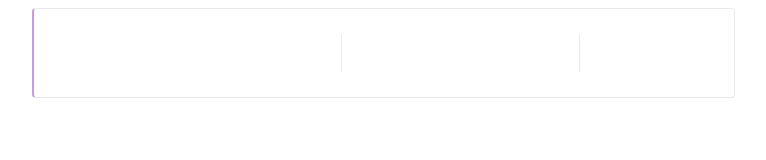
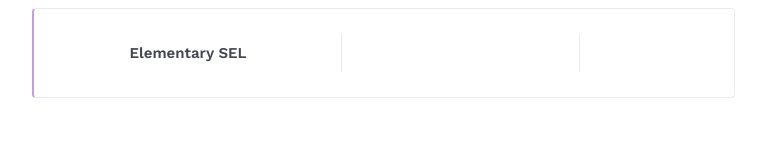
Before and after one commit to gomezv9/hi-app, an Angular app: page / in a window 1280 px wide. Shown: the top 160 px of the page, without its empty margins (258-1024 px from the left). Built offline with nearby package versions, Linux system fonts and the light colour scheme.

Commit message:
add google font

```diff
--- a/src/app/app.component.scss
+++ b/src/app/app.component.scss
@@ -1,5 +1,8 @@
+@import url('https://fonts.googleapis.com/css2?family=Work+Sans:wght@400;500;600&display=swap');
+
 .container {
   max-width: 700px;
   height: auto;
   margin: 0 auto;
+  font-family: 'Work Sans', sans-serif;
 }
--- a/src/app/capacities/capacities.component.html
+++ b/src/app/capacities/capacities.component.html
@@ -1,5 +1,7 @@
 <div class="capacity">
-  <div class="col col1"></div>
+  <div class="col col1">
+    <span>Elementary SEL</span>
+  </div>
   <div class="col col2"></div>
   <div class="col col3"></div>
 </div>
--- a/src/app/capacities/capacities.component.scss
+++ b/src/app/capacities/capacities.component.scss
@@ -6,12 +6,18 @@
   border-right: 1px solid #e8eaeb;
   border-left: 2px solid #cb9ade;
   border-radius: 4px;
+  display: flex;
+  flex-direction: row;
 
   .col {
     position: relative;
     height: 100%;
-    display: inline-block;
+    display: flex;
     border-bottom: 1px solid #e8eaeb;
+    display: flex;
+    flex-direction: row;
+    align-items: center;
+    justify-content: center;
   }
 
   .col1 {
@@ -27,6 +33,12 @@
       right: 0;
       margin: auto;
       position: absolute;
+    }
+
+    span {
+      color: #43474f;
+      font-weight: 600;
+      font-size: 15px;
     }
   }
 
```
